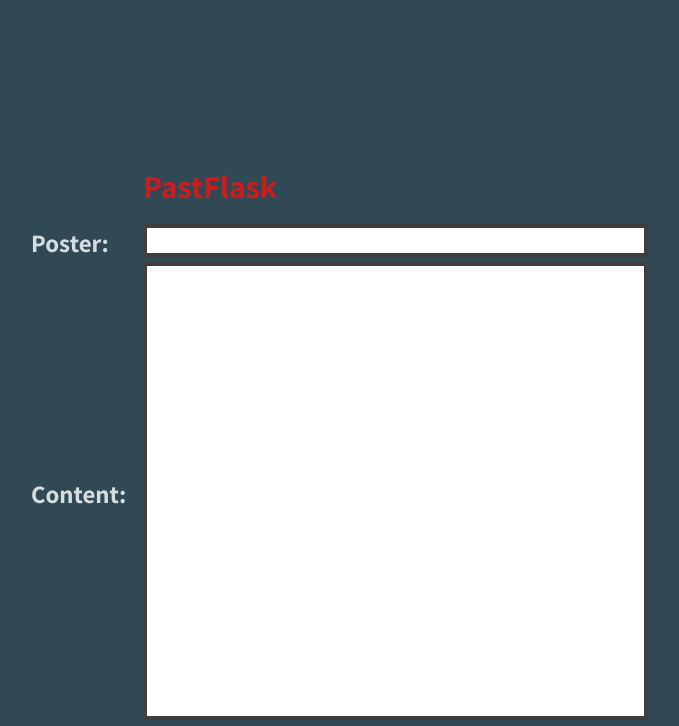
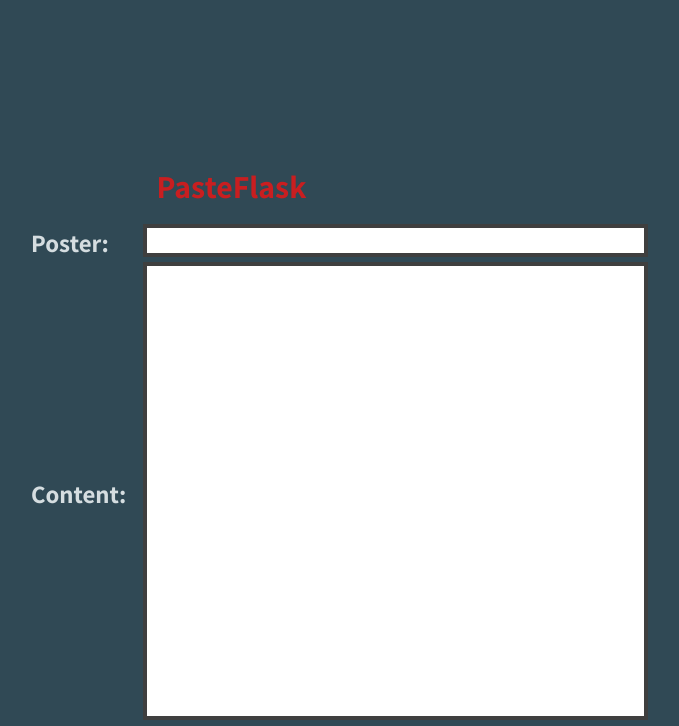
Before and after one commit to alvarofilho/PasteFlask, a Flask app: page / in a window 1280 px wide. Shown: the top 726 px of the page, without its empty margins (296-975 px from the left). Run offline with Flask 2, Linux system fonts and the light colour scheme.

Commit message:
Renamed wrong names

```diff
--- a/app/__init__.py
+++ b/app/__init__.py
@@ -6,7 +6,7 @@
 
 def create_app():
     app = Flask(__name__)
-    app.config['SQLALCHEMY_DATABASE_URI'] = 'sqlite:///tabela.sqlite3'
+    app.config['SQLALCHEMY_DATABASE_URI'] = 'sqlite:///pastes.sqlite3'
     app.config['SQLALCHEMY_TRACK_MODIFICATIONS'] = False
 
     db.init_app(app)
--- a/app/templates/index.html
+++ b/app/templates/index.html
@@ -2,7 +2,7 @@
 <html lang="pt-br">
 
 <head>
-  <title>PastFlask</title>
+  <title>PasteFlask</title>
   <meta charset="utf-8">
   <meta name="viewport" content="width=device-width, initial-scale=1, shrink-to-fit=no">
   <link rel="stylesheet" href="{{ url_for('static', filename='app.css')}} ">
@@ -10,7 +10,7 @@
 
 <body>
   <div id="area">
-    <h1>PastFlask</h1>
+    <h1>PasteFlask</h1>
     <form action="/" method="POST" id="pasteform" name="pasteform">
       <table>
         <tbody>
--- a/app/templates/paste.html
+++ b/app/templates/paste.html
@@ -2,7 +2,7 @@
 <html lang="pt-br">
 
 <head>
-  <title>PastFlask</title>
+  <title>PasteFlask</title>
   <meta charset="utf-8">
   <meta name="viewport" content="width=device-width, initial-scale=1, shrink-to-fit=no">
   <link rel="stylesheet" href="{{ url_for('static', filename='app.css')}} ">
@@ -10,7 +10,7 @@
 
 <body>
   <div id="area">
-    <h1>PastFlask</h1>
+    <h1>PasteFlask</h1>
     <form id="pasteform" name="pasteform">
       <label class="author">Author: {{poster.author}}</label>
       <textarea id="form_content" name="form_content" rows="30" cols="60">{{poster.content}}</textarea>
```
